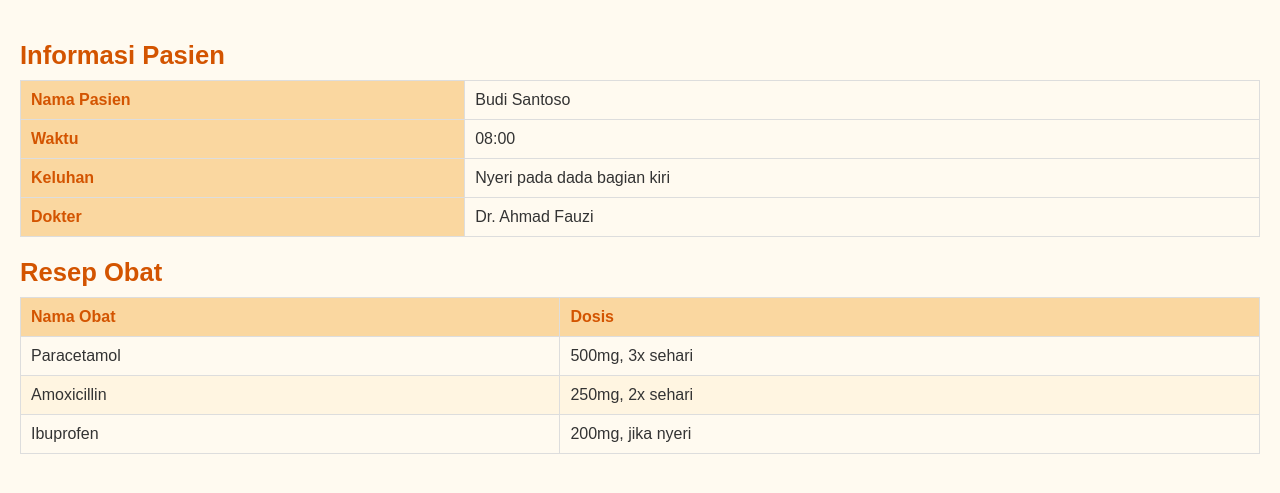
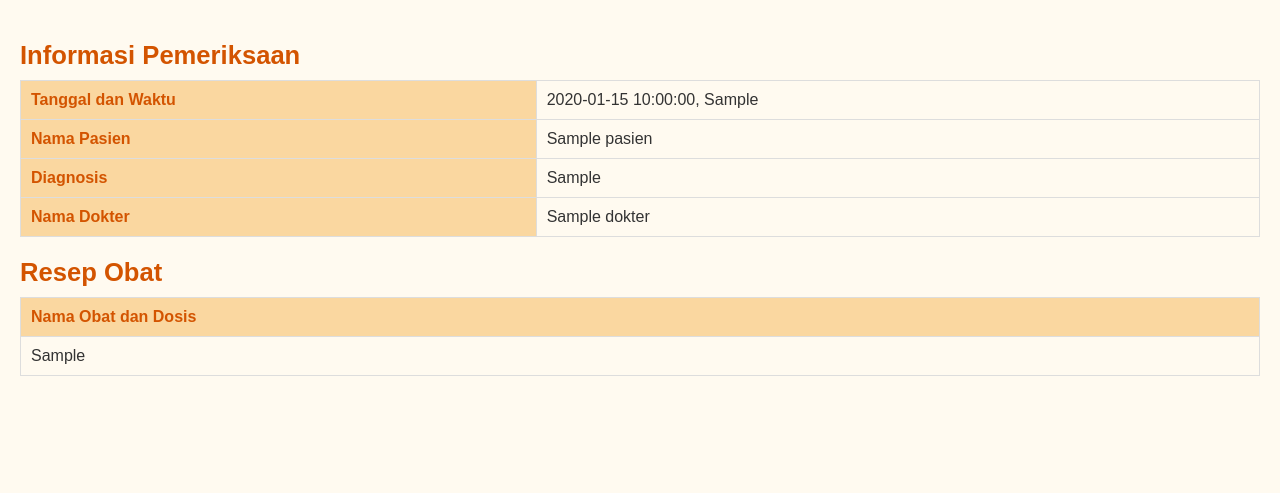
Before and after one commit to AufarR/sik-tubes, a PHP site: page /farmasi/daftar_obat.php?id=1 in a window 1280 px wide. Shown: the part 63-556 px from the top of the page. Run offline with PHP 8.4, Linux system fonts and the light colour scheme; the visitor is signed in with stand-in values (Sample User, id 1); tables that the repository leaves empty or names only in its code hold one stand-in row (values such as "Sample post").

Commit message:
Daftar obat

```diff
--- a/farmasi/daftar_obat.php
+++ b/farmasi/daftar_obat.php
@@ -4,6 +4,29 @@ session_start();
 if ($_SESSION['role'] != 'farmasi') {
     header('Location: /auth/login.php');
 }
+
+// Create connection
+include_once("../lib/connection.php");
+$conn = connectDB();
+
+// Ambil ID pemeriksaan dari parameter GET
+$id_pemeriksaan = $_GET['id'];
+
+// Ambil data riwayat pemeriksaan berdasarkan user ID
+$sql = "SELECT p.*, b.tgl, b.waktu, d.nama AS nama_dokter, pn.nama AS nama_pasien
+        FROM pemeriksaan p
+        JOIN booking b ON p.bookingid = b.id
+        JOIN dokter d ON p.dokterid = d.id
+        JOIN pasien pn ON p.pasienid = pn.id
+        WHERE p.id = ?";
+$stmt = $conn->prepare($sql);
+$stmt->bind_param("i", $id_pemeriksaan);
+$stmt->execute();
+$result = $stmt->get_result();
+$data = $result->fetch_assoc();
+
+$stmt->close();
+$conn->close();
 ?>
 
 <!DOCTYPE html>
@@ -22,23 +45,23 @@ if ($_SESSION['role'] != 'farmasi') {
   <main class="main-content">
     <!-- Informasi Pasien -->
     <section class="info-section">
-      <h2>Informasi Pasien</h2>
+      <h2>Informasi Pemeriksaan</h2>
       <table class="info-table">
         <tr>
-          <th>Nama Pasien</th>
-          <td>Budi Santoso</td>
+        <th>Tanggal dan Waktu</th>
+        <td><?php echo htmlspecialchars($data['tgl'] . ', ' . $data['waktu']); ?></td>
         </tr>
         <tr>
-          <th>Waktu</th>
-          <td>08:00</td>
+          <th>Nama Pasien</th>
+          <td><?php echo htmlspecialchars($data['nama_pasien']); ?></td>
         </tr>
         <tr>
-          <th>Keluhan</th>
-          <td>Nyeri pada dada bagian kiri</td>
+          <th>Diagnosis</th>
+          <td><?php echo str_replace(";","<br>",htmlspecialchars($data['diagnosis'])); ?></td>
         </tr>
         <tr>
-          <th>Dokter</th>
-          <td>Dr. Ahmad Fauzi</td>
+          <th>Nama Dokter</th>
+          <td><?php echo htmlspecialchars($data['nama_dokter']); ?></td>
         </tr>
       </table>
     </section>
@@ -49,22 +72,12 @@ if ($_SESSION['role'] != 'farmasi') {
       <table class="obat-table">
         <thead>
           <tr>
-            <th>Nama Obat</th>
-            <th>Dosis</th>
+            <th>Nama Obat dan Dosis</th>
           </tr>
         </thead>
         <tbody>
           <tr>
-            <td>Paracetamol</td>
-            <td>500mg, 3x sehari</td>
-          </tr>
-          <tr>
-            <td>Amoxicillin</td>
-            <td>250mg, 2x sehari</td>
-          </tr>
-          <tr>
-            <td>Ibuprofen</td>
-            <td>200mg, jika nyeri</td>
+            <td><?php echo str_replace(";","</td></tr><tr><td>",htmlspecialchars($data['obat'])); ?></td>
           </tr>
         </tbody>
       </table>
```
